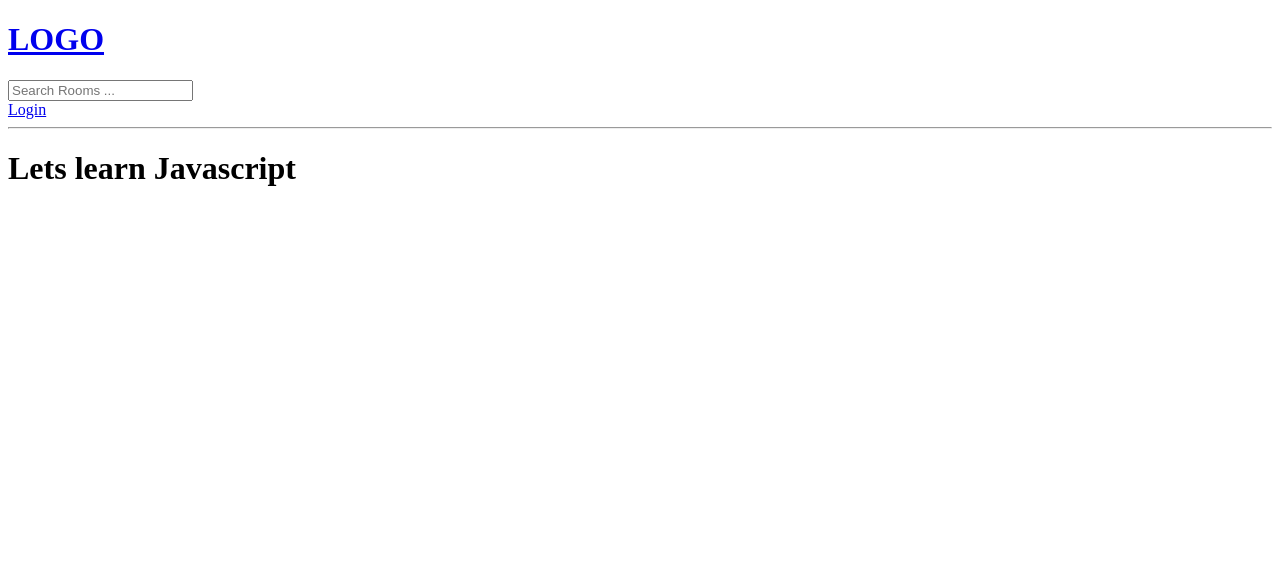
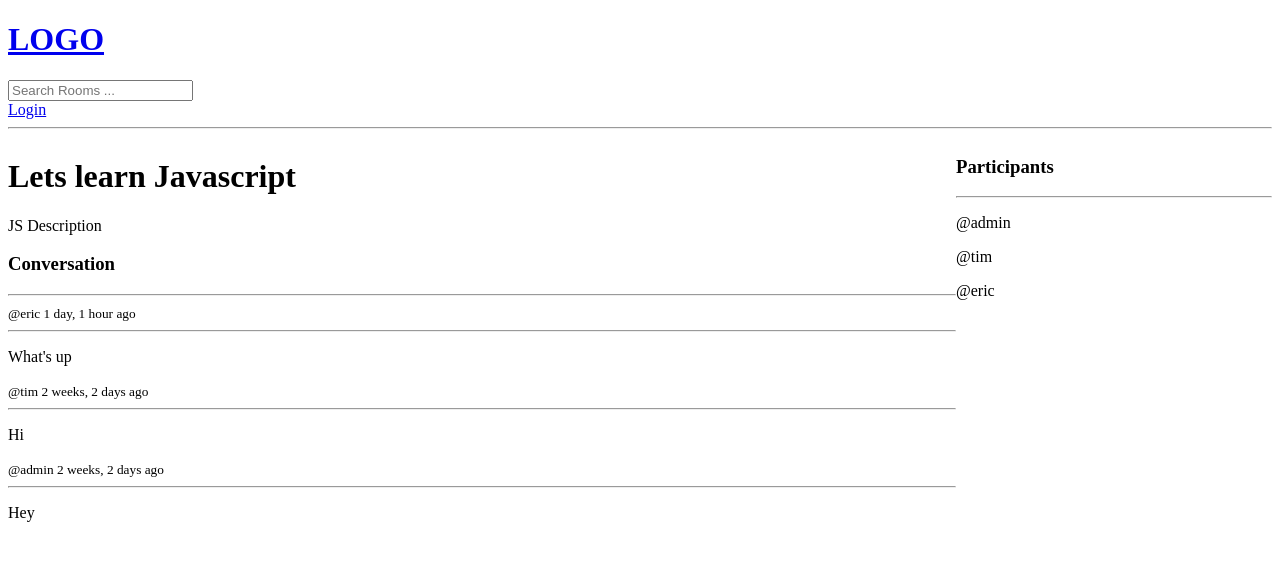
Before and after one commit to yoeltecleab/studybud, a Django app: page /room/1/ in a window 1280 px wide. Shown: the top 561 px of the page. Run offline with Django 5.2, Linux system fonts and the light colour scheme; data comes from the database, SQL or seed files in the repository; both versions use the stored data as it was after the commit.

Commit message:
Timestamp: 3:27:30 - Activity Feed

```diff
--- a/base/models.py
+++ b/base/models.py
@@ -17,7 +17,7 @@ class Room(models.Model):
     topic = models.ForeignKey(Topic, on_delete=models.SET_NULL, null=True)
     name = models.CharField(max_length=200)
     description = models.TextField(null=True, blank=True)
-    # participants =
+    participants = models.ManyToManyField(User, related_name='participants', blank=True)
     updated = models.DateTimeField(auto_now=True)
     created = models.DateTimeField(auto_now_add=True)
 
--- a/base/templates/base/room.html
+++ b/base/templates/base/room.html
@@ -2,6 +2,50 @@
 
 {% block content %}
 
-    <h1> {{ room.name }}</h1>
+    <style>
+        .room-container {
+            display: grid;
+            grid-template-columns: 3fr 1fr;
+        }
+    </style>
+    <div class="room-container">
+        <div class>
+            <h1> {{ room.name }}</h1>
+            <p>{{ room.description }}</p>
 
+            <div class="comment-wrapper">
+                <h3>Conversation</h3>
+                <hr/>
+                {% for message in room_messages %}
+                    <div>
+                        {% if request.user == message.user %}
+                            <a href="{% url 'delete-message' message.id %}">Delete</a>
+                        {% endif %}
+                        <small>@{{ message.user }} {{ message.created|timesince }} ago </small>
+                        <hr/>
+                        <p>{{ message.body }}</p>
+                    </div>
+                {% endfor %}
+            </div>
+
+            {% if request.user.is_authenticated %}
+                <div class="comment-form">
+                    <form method="POST" action="">
+                        {% csrf_token %}
+                        <input type="text" name="body" placeholder="Write your message here...">
+                        {{ form.as_p }}
+                    </form>
+                </div>
+            {% endif %}
+        </div>
+        <div>
+            <h3>Participants</h3>
+            <hr/>
+            {% for user in participants %}
+                <div>
+                    <p>@{{ user.username }}</p>
+                </div>
+            {% endfor %}
+        </div>
+    </div>
 {% endblock %}
--- a/base/urls.py
+++ b/base/urls.py
@@ -11,4 +11,5 @@ urlpatterns = [
     path('create-room/', views.createRoom, name="create-room"),
     path('update-room/<str:pk>/', views.updateRoom, name="update-room"),
     path('delete-room/<str:pk>/', views.deleteRoom, name="delete-room"),
+    path('delete-message/<str:pk>/', views.deleteMessage, name="delete-message"),
 ]
--- a/base/views.py
+++ b/base/views.py
@@ -8,7 +8,7 @@ from django.http import HttpResponse
 from django.shortcuts import render, redirect
 
 from .forms import RoomForm
-from .models import Room, Topic
+from .models import Room, Topic, Message
 
 
 # Create your views here.
@@ -87,7 +87,19 @@ def home(request):
 
 def room(request, pk):
     room = Room.objects.get(id=pk)
-    context = {'room': room}
+    room_messages = room.message_set.all().order_by('-created')
+    participants = room.participants.all()
+
+    if request.method == 'POST':
+        message = Message.objects.create(
+            user=request.user,
+            room=room,
+            body=request.POST.get('body')
+        )
+        room.participants.add(request.user)
+        return redirect('room', pk=room.id)
+
+    context = {'room': room, 'room_messages': room_messages, 'participants': participants}
     return render(request, 'base/room.html', context)
 
 
@@ -131,3 +143,16 @@ def deleteRoom(request, pk):
         room.delete()
         return redirect('home')
     return render(request, 'base/delete.html', {'obj': room})
+
+
+@login_required(login_url='login')
+def deleteMessage(request, pk):
+    message = Message.objects.get(id=pk)
+
+    if request.user != message.user:
+        return HttpResponse('You are not allowed here!!')
+
+    if request.method == "POST":
+        message.delete()
+        return redirect('home')
+    return render(request, 'base/delete.html', {'obj': message})
```
Also changed, not shown: base/migrations/0003_alter_room_options_room_participants.py (added), db.sqlite3.
